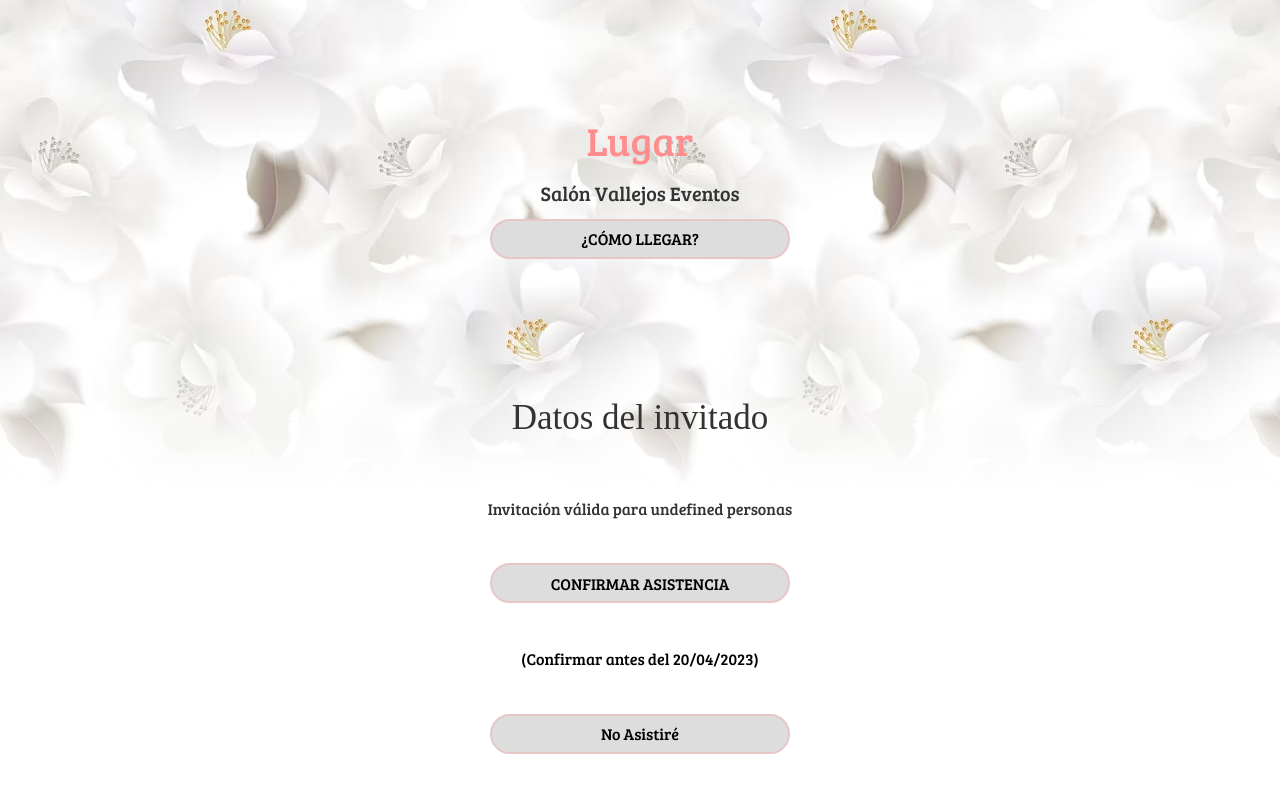
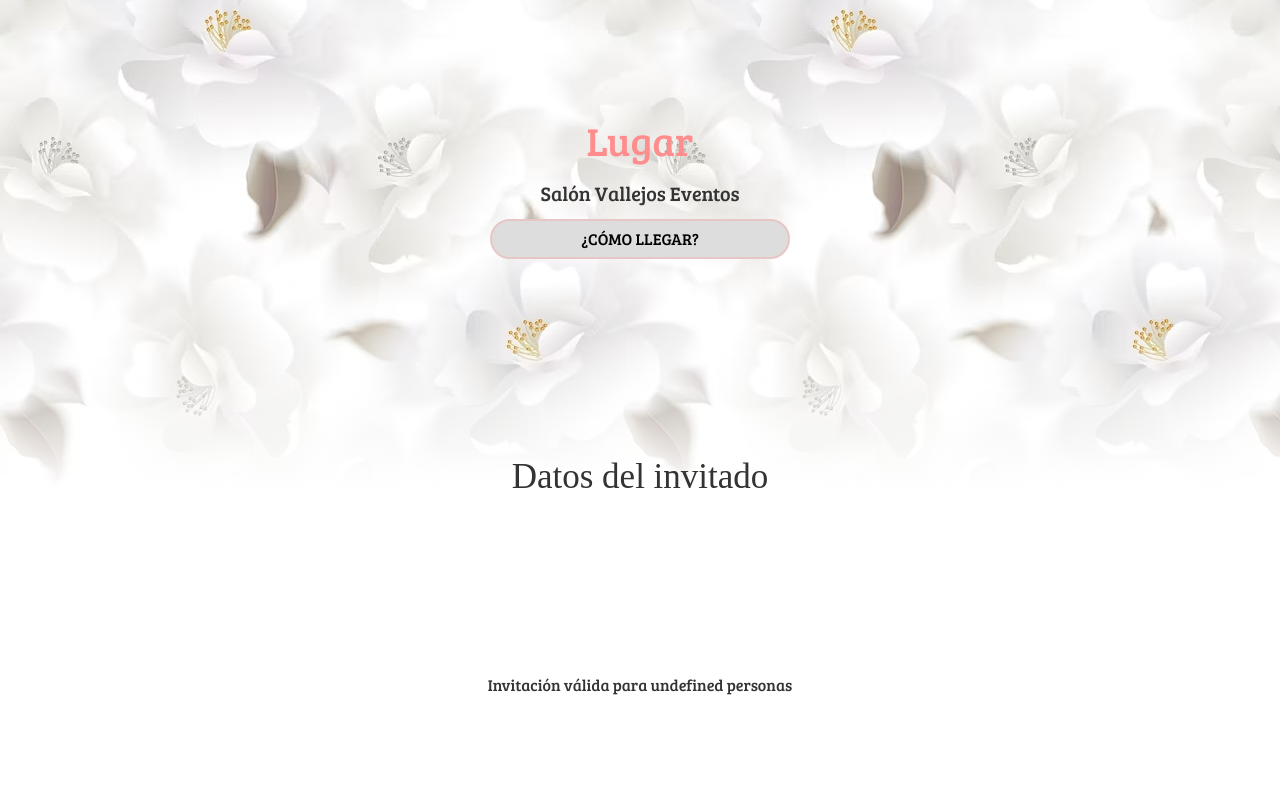
Before and after one commit to MariRionda/xv-invitation-front, a Next.js app: page /invitation/1 in a window 1280 px wide. Shown: the part 1848-2640 px from the top of the page. Built offline with nearby package versions, Linux system fonts and the light colour scheme; no server answers; sample sign-in values are in the browser's storage; a web font is replaced by a local one.

Commit message:
sin conf asistencia

```diff
--- a/components/invitationProtected/invitationProtected.js
+++ b/components/invitationProtected/invitationProtected.js
@@ -197,9 +197,9 @@ const InvitationProtected = ({name}) => {
         <div className={styles.guestName}>{guest.name}</div>
         <div className={styles.guestAmount}>{`Invitación válida para ${guest.amount_guests} personas`}</div>
         </div>
-        <WhereButton title={'CONFIRMAR ASISTENCIA'} click={handleAttend}/>
+        {/* <WhereButton title={'CONFIRMAR ASISTENCIA'} click={handleAttend}/>
         <div>{"(Confirmar antes del 20/04/2023)"}</div>
-        <WhereButton title={'No Asistiré'} click={handleNotAttend}/>
+        <WhereButton title={'No Asistiré'} click={handleNotAttend}/> */}
       </section>
       <Music />
     </div>
```
